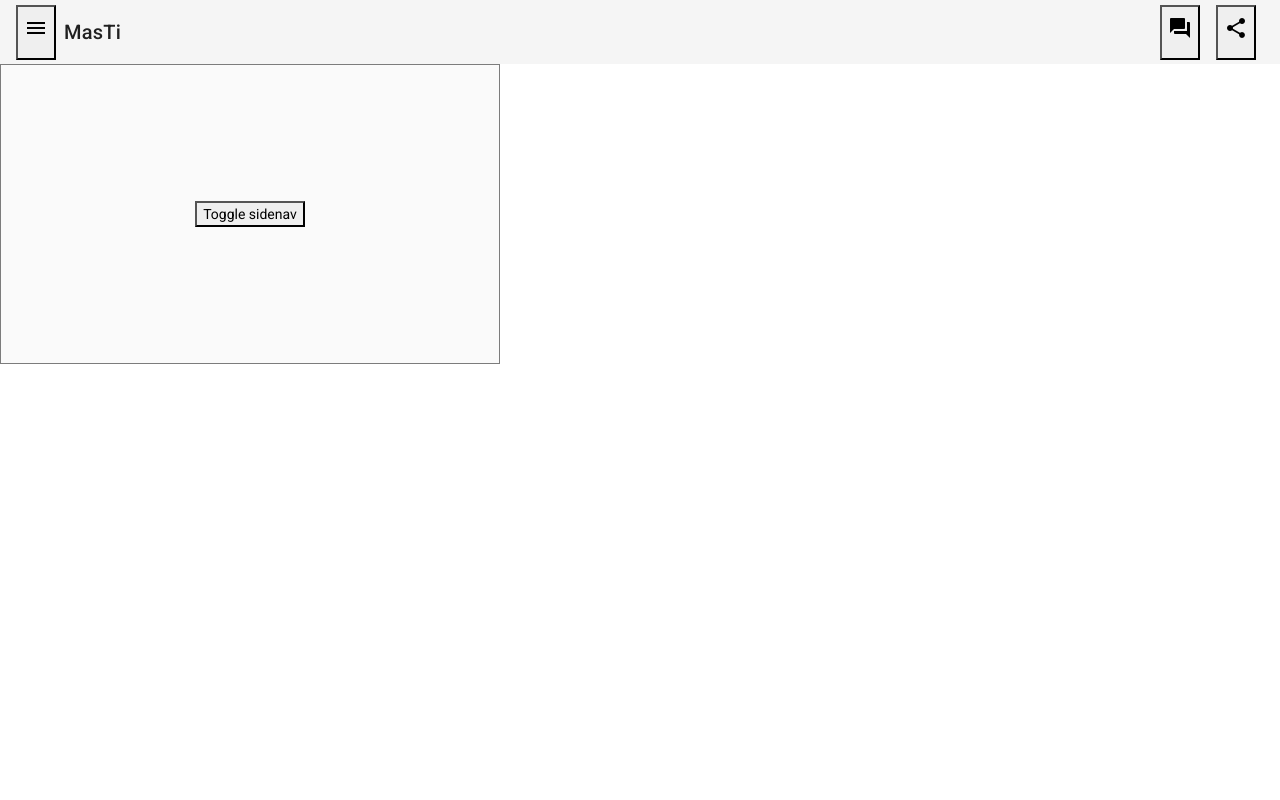
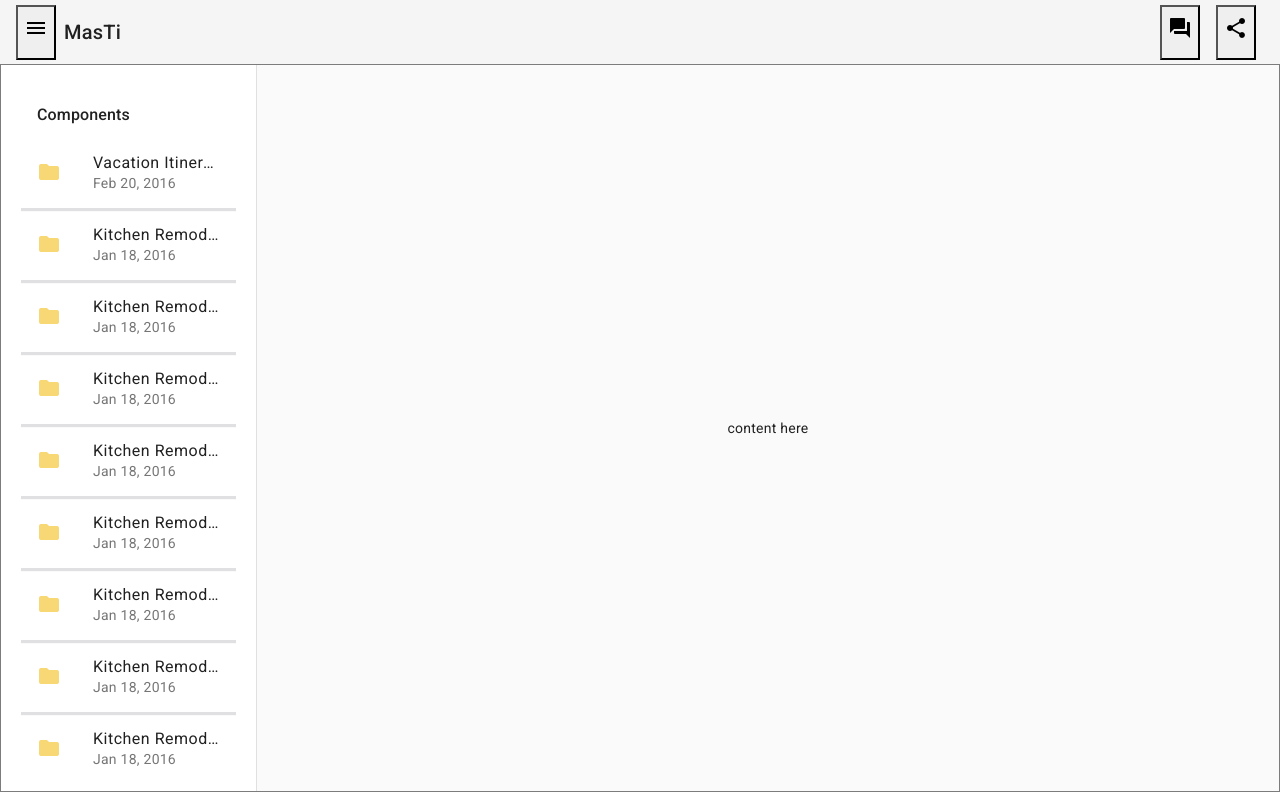
Before and after one commit to Akhlaquea01/Angular_MastiUI, an Angular app: page / in a window 1280 px wide. Built offline with nearby package versions, Linux system fonts and the light colour scheme.

Commit message:
Side Nav Bar Completedd

```diff
--- a/src/app/app.material.module.ts
+++ b/src/app/app.material.module.ts
@@ -1,5 +1,6 @@
 import { NgModule } from '@angular/core';
 import {MatIconModule} from '@angular/material/icon';
+import {MatListModule} from '@angular/material/list';
 import {MatToolbarModule} from '@angular/material/toolbar';
 import {MatSidenavModule} from '@angular/material/sidenav';
 
@@ -8,7 +9,7 @@ import {MatSidenavModule} from '@angular/material/sidenav';
 
 
 const materialComponent = [
-  MatIconModule,MatToolbarModule,MatSidenavModule
+  MatIconModule,MatToolbarModule,MatSidenavModule,MatListModule
 ]
 
 @NgModule({
--- a/src/app/components/home-page/home-page.component.html
+++ b/src/app/components/home-page/home-page.component.html
@@ -1,10 +1,10 @@
 <!-- Header -->
 <mat-toolbar>
-    <button mat-icon-button aria-label="Example icon-button with menu icon">
-      <mat-icon class="my-2" (click)="drawer.toggle()">menu</mat-icon>
+  <button mat-icon-button (click)="sidenav.toggle()" aria-label="Example icon-button with menu icon">
+    <mat-icon class="my-2">menu</mat-icon>
   </button>
   <span class="mx-2">MasTi</span>
-    <span class="example-spacer"></span>
+  <span class="spacer"></span>
   <button mat-icon-button class="mx-2" aria-label="Example icon-button with heart icon">
     <mat-icon class="my-2">question_answer</mat-icon>
   </button>
@@ -14,19 +14,13 @@
 </mat-toolbar>
 
 <!-- Side Nav -->
-  <mat-drawer-container class="example-container" autosize>
-    <mat-drawer #drawer class="example-sidenav" mode="side">
-      <p>Auto-resizing sidenav</p>
-      <p *ngIf="showFiller">Lorem, ipsum dolor sit amet consectetur.</p>
-      <button (click)="showFiller = !showFiller" mat-raised-button>
-        Toggle extra text
-      </button>
+<mat-drawer-container class="page-container" autosize>
+  <mat-drawer #sidenav class="sidenav" mode="side">
+    <app-side-list></app-side-list>
   </mat-drawer>
 
-    <div class="example-sidenav-content">
-      <button type="button" mat-button >
-        Toggle sidenav
-      </button>
+  <div class="sidenav-content">
+    content here
   </div>
 
 </mat-drawer-container>
--- a/src/app/components/home-page/home-page.component.scss
+++ b/src/app/components/home-page/home-page.component.scss
@@ -1,19 +1,22 @@
-.example-spacer {
+.spacer {
   flex: 1 1 auto;
 }
-  .example-container {
-    width: 500px;
-    height: 300px;
+
+.page-container {
+  /* width: 500px; */
+  height: 91vh;
+  margin: 0;
   border: 1px solid rgba(0, 0, 0, 0.5);
 }
 
-  .example-sidenav-content {
+.sidenav-content {
   display: flex;
   height: 100%;
   align-items: center;
   justify-content: center;
 }
 
-  .example-sidenav {
+.sidenav {
   padding: 20px;
+  width: 20%;
 }
--- a/src/app/components/home-page/home-page.component.ts
+++ b/src/app/components/home-page/home-page.component.ts
@@ -1,10 +1,21 @@
-import { Component } from '@angular/core';
+import { Component, OnInit, ViewChild } from '@angular/core';
+import { MatSidenav } from '@angular/material/sidenav';
+import { SidenavService } from '../services/sidenav.service';
 
 @Component({
   selector: 'app-home-page',
   templateUrl: './home-page.component.html',
-  styleUrls: ['./home-page.component.scss']
+  styleUrls: [ './home-page.component.scss' ]
 })
-export class HomePageComponent {
+export class HomePageComponent implements OnInit {
+  @ViewChild('sidenav', { static: true })
+  public sidenav!: MatSidenav;
   showFiller = false;
+  constructor(private _sidenavService: SidenavService) {
+  }
+
+  ngOnInit(): void {
+    this._sidenavService.setSidenav(this.sidenav);
+    this._sidenavService.toggle();
+  }
 }
--- /dev/null
+++ b/src/app/components/services/sidenav.service.ts
@@ -0,0 +1,24 @@
+import { Injectable } from '@angular/core';
+import { MatSidenav } from '@angular/material/sidenav';
+
+@Injectable()
+export class SidenavService {
+    private sidenav!: MatSidenav;
+
+    public setSidenav(sidenav: MatSidenav) {
+        this.sidenav = sidenav;
+    }
+
+    public open() {
+        return this.sidenav.open();
+    }
+
+
+    public close() {
+        return this.sidenav.close();
+    }
+
+    public toggle() {
+        return this.sidenav.toggle();
+    }
+}
--- /dev/null
+++ b/src/app/components/side-list/side-list.component.html
@@ -0,0 +1,8 @@
+<mat-list>
+    <div mat-subheader class="h6">Components</div>
+    <mat-list-item class="item-card" *ngFor="let item of items">
+        <mat-icon class="my-4" [ngStyle]="{'color':'#F8D775'}" matListItemIcon>folder</mat-icon>
+        <div matListItemTitle>{{item.name}}</div>
+        <div matListItemLine>{{item.updated | date}}</div>
+    </mat-list-item>
+</mat-list>
--- /dev/null
+++ b/src/app/components/side-list/side-list.component.scss
@@ -0,0 +1,24 @@
+.item-card {
+    background-color: transparent;
+    border-radius: 0.75em;
+    cursor: pointer !important;
+    box-shadow: rgb(100 100 111 / 20%) 1px 2px 1px 1px;
+}
+
+.item-card:hover:before {
+    opacity: 0.5;
+}
+
+.item-card:before {
+    background: linear-gradient(45deg,
+            transparent 5%,
+            rgb(255, 215, 137) 50%,
+            transparent 99%);
+    border-radius: inherit;
+    content: "";
+    inset: 0px;
+    opacity: 0;
+    position: absolute;
+    transition: opacity 400ms;
+    z-index: 0;
+}
--- /dev/null
+++ b/src/app/components/side-list/side-list.component.ts
@@ -0,0 +1,118 @@
+import { Component } from '@angular/core';
+export interface Section {
+  name: string;
+  updated: Date;
+}
+@Component({
+  selector: 'app-side-list',
+  templateUrl: './side-list.component.html',
+  styleUrls: ['./side-list.component.scss']
+})
+export class SideListComponent {
+  items: Section[] = [
+    {
+      name: 'Vacation Itinerary',
+      updated: new Date('2/20/16'),
+    },
+    {
+      name: 'Kitchen Remodel',
+      updated: new Date('1/18/16'),
+    },
+    {
+      name: 'Kitchen Remodel',
+      updated: new Date('1/18/16'),
+    },
+    {
+      name: 'Kitchen Remodel',
+      updated: new Date('1/18/16'),
+    },
+    {
+      name: 'Kitchen Remodel',
+      updated: new Date('1/18/16'),
+    },
+    {
+      name: 'Kitchen Remodel',
+      updated: new Date('1/18/16'),
+    },
+    {
+      name: 'Kitchen Remodel',
+      updated: new Date('1/18/16'),
+    },
+    {
+      name: 'Kitchen Remodel',
+      updated: new Date('1/18/16'),
+    },
+    {
+      name: 'Kitchen Remodel',
+      updated: new Date('1/18/16'),
+    },
+    {
+      name: 'Kitchen Remodel',
+      updated: new Date('1/18/16'),
+    },
+    {
+      name: 'Kitchen Remodel',
+      updated: new Date('1/18/16'),
+    },
+    {
+      name: 'Kitchen Remodel',
+      updated: new Date('1/18/16'),
+    },
+    {
+      name: 'Kitchen Remodel',
+      updated: new Date('1/18/16'),
+    },
+    {
+      name: 'Kitchen Remodel',
+      updated: new Date('1/18/16'),
+    },
+    {
+      name: 'Kitchen Remodel',
+      updated: new Date('1/18/16'),
+    },
+    {
+      name: 'Kitchen Remodel',
+      updated: new Date('1/18/16'),
+    },
+    {
+      name: 'Kitchen Remodel',
+      updated: new Date('1/18/16'),
+    },
+    {
+      name: 'Kitchen Remodel',
+      updated: new Date('1/18/16'),
+    },
+    {
+      name: 'Kitchen Remodel',
+      updated: new Date('1/18/16'),
+    },
+    {
+      name: 'Kitchen Remodel',
+      updated: new Date('1/18/16'),
+    },
+    {
+      name: 'Kitchen Remodel',
+      updated: new Date('1/18/16'),
+    },
+    {
+      name: 'Kitchen Remodel',
+      updated: new Date('1/18/16'),
+    },
+    {
+      name: 'Kitchen Remodel',
+      updated: new Date('1/18/16'),
+    },
+    {
+      name: 'Kitchen Remodel',
+      updated: new Date('1/18/16'),
+    },
+    {
+      name: 'Kitchen Remodel',
+      updated: new Date('1/18/16'),
+    },
+    {
+      name: 'Kitchen Remodel',
+      updated: new Date('1/18/16'),
+    },
+  ];
+}
--- a/src/styles.scss
+++ b/src/styles.scss
@@ -1,4 +1,29 @@
 /* You can add global styles to this file, and also import other style files */
 @import "../node_modules/bootstrap/dist/css/bootstrap.min.css";
-html, body { height: 100%; }
-body { margin: 0; font-family: Roboto, "Helvetica Neue", sans-serif; }
+
+html,
+body {
+    height: 100%;
+}
+
+body {
+    margin: 0;
+    font-family: Roboto, "Helvetica Neue", sans-serif;
+}
+
+::-webkit-scrollbar-track {
+    -webkit-box-shadow: inset 0 0 6px rgba(0, 0, 0, 0.3);
+    border-radius: 10px;
+    background-color: #F5F5F5;
+}
+
+::-webkit-scrollbar {
+    width: 12px;
+    background-color: #F5F5F5;
+}
+
+::-webkit-scrollbar-thumb {
+    border-radius: 10px;
+    -webkit-box-shadow: inset 0 0 6px rgba(0, 0, 0, .3);
+    background-color: #555;
+}
```
Also changed, not shown: src/app/app.module.ts (+5 -2 lines), 1 other file (tests, documents, lock files or other folders). Lines whose indentation alone changed are shown as unchanged.
